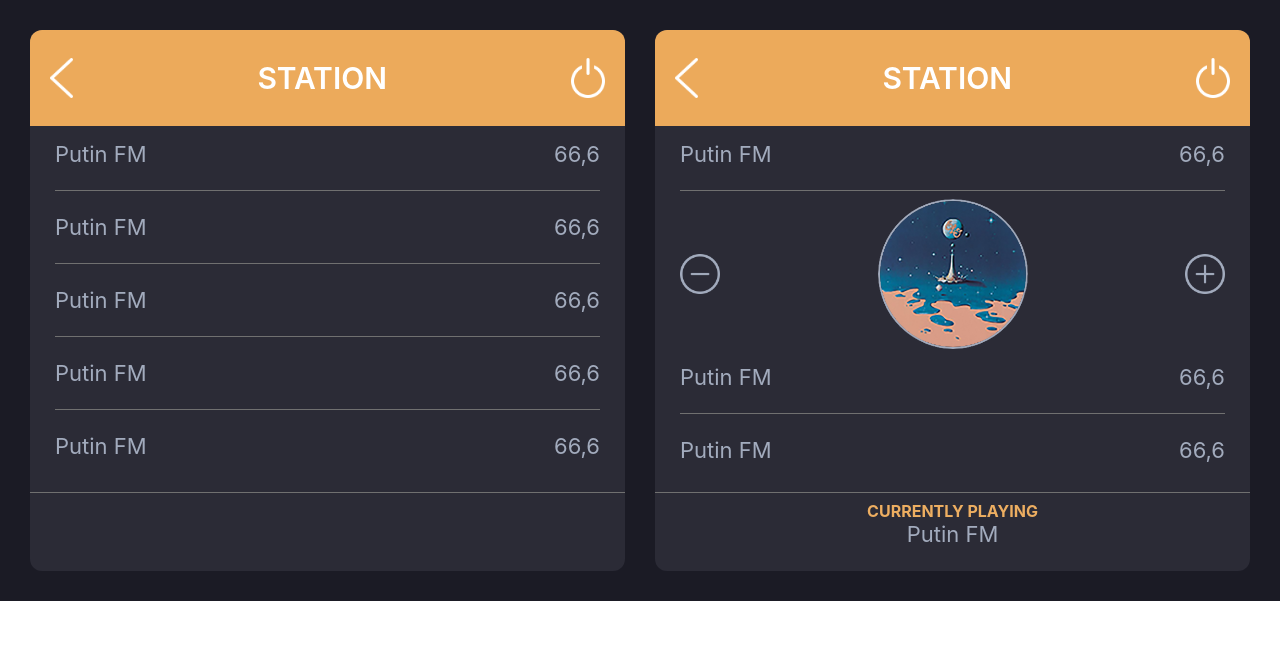
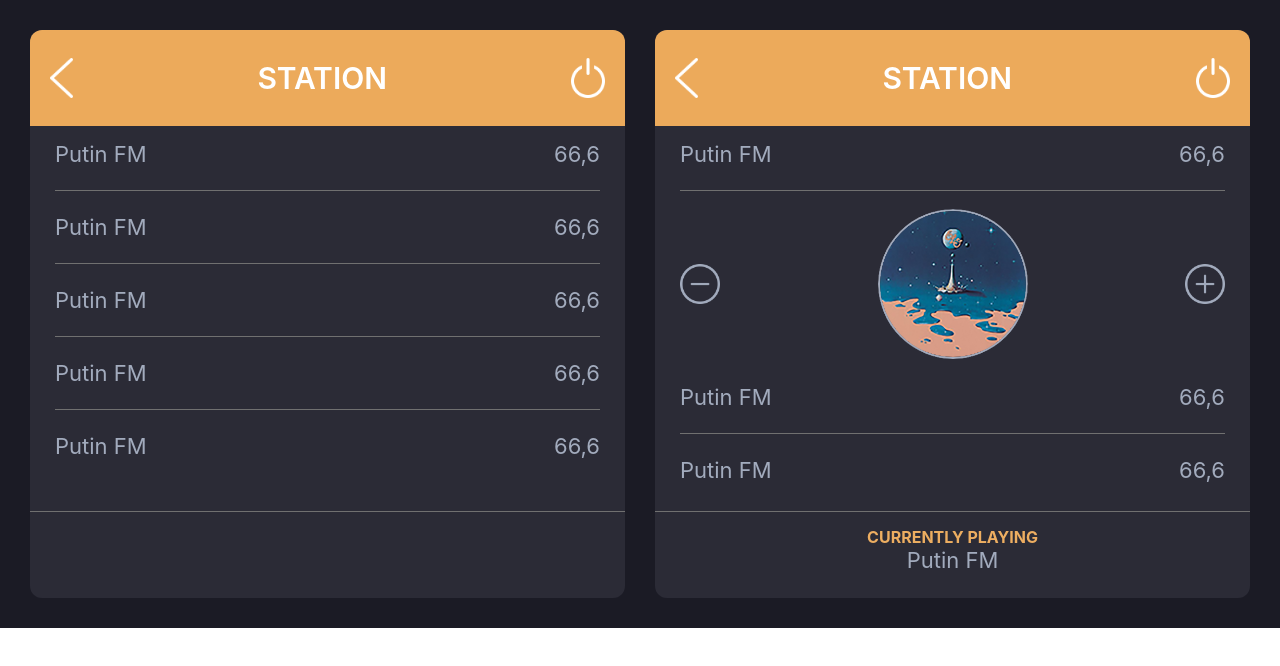
Before and after one commit to mesu-ai/radio-station, a React (Create React App) app: page / in a window 1280 px wide. Shown: the top 666 px of the page. Built offline with nearby package versions, Linux system fonts and the light colour scheme.

Commit message:
update design

```diff
--- a/src/pages/landingpage/radio.scss
+++ b/src/pages/landingpage/radio.scss
@@ -65,7 +65,6 @@
 
     list-style-type: none;
 
-    // padding: 8px 20px;
 
 }
 
@@ -76,14 +75,13 @@
 
 .select-station{
     @include h-center;
+    padding: 10px 0;
 }
 
 .radio-footer{
-    // height: 20%;
-    // margin-bottom: 30px;
-    // padding-bottom: 30px;
+
     .current-station{
-        margin-top: 10px;
+        padding-top: 7px;
         color: $currentTitle;
         font-size: 16px;
         text-transform: uppercase;
```
